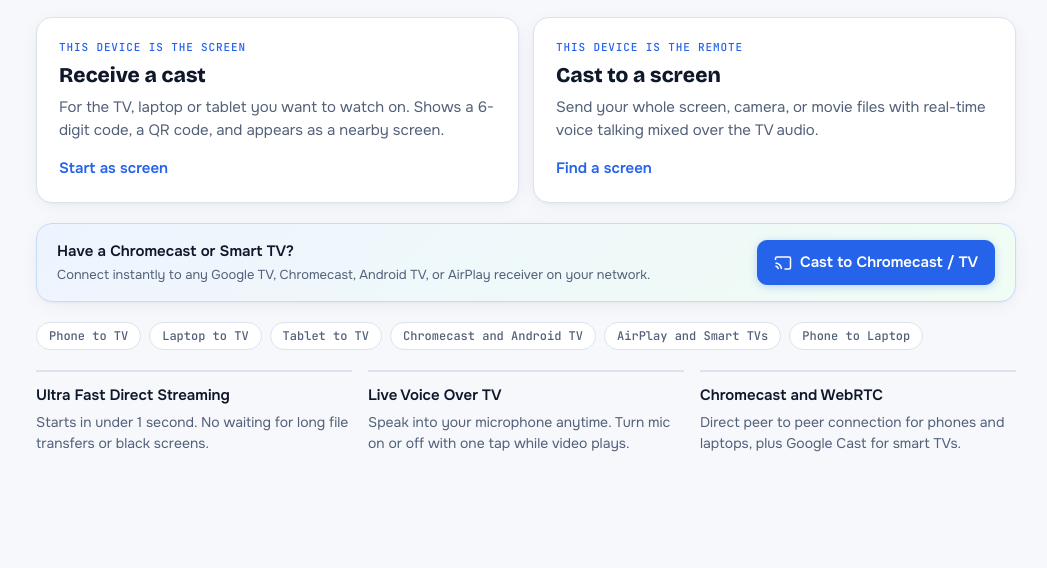
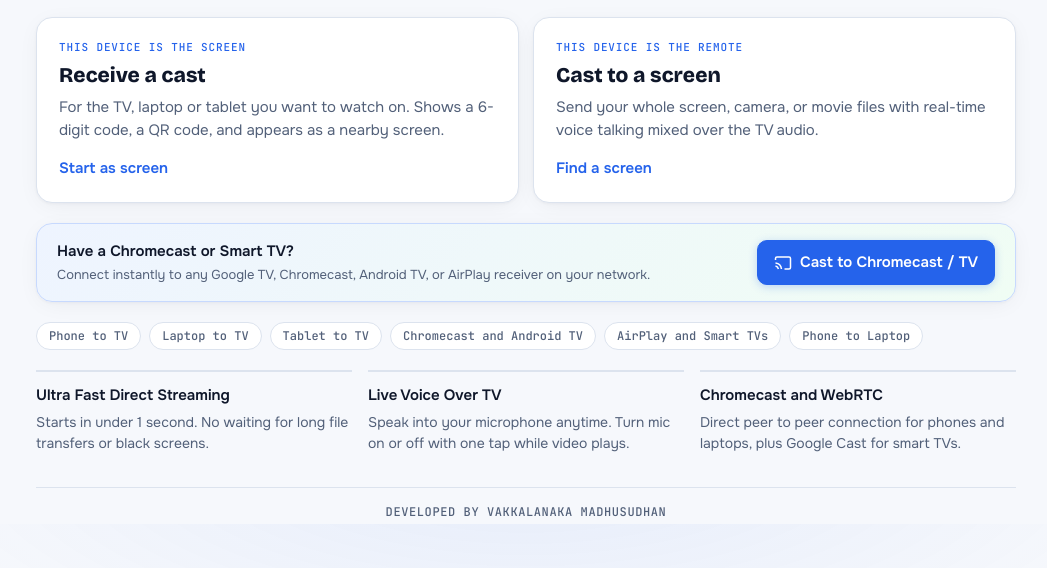
Before and after one commit to pragadas-madhu/cast-fullstack, a website: page public/index.html in a window 1280 px wide. Shown: the part 276-844 px from the top of the page, without its empty margins (114-1161 px from the left). Before the commit the page ends 800 px from the top, so only its background shows below. Drawn offline with nearby package versions, Linux system fonts and the light colour scheme; no server answers.

Commit message:
Add footer: Developed by VAKKALANAKA MADHUSUDHAN

```diff
--- a/public/index.html
+++ b/public/index.html
@@ -195,6 +195,10 @@
       </div>
     </div>
   </section>
+
+  <footer class="footer">
+    <p>Developed by VAKKALANAKA MADHUSUDHAN</p>
+  </footer>
 </div>
 <div class="toast" id="toast" role="status" hidden></div>
 
--- a/public/style.css
+++ b/public/style.css
@@ -262,3 +262,17 @@
   .mic-toggle-banner{flex-direction:column;align-items:stretch;text-align:center}
   .mic-status-text{justify-content:center}
 }
+
+.footer{
+  text-align:center;
+  padding-top:16px;
+  border-top:1px solid var(--line);
+  margin-top:8px;
+}
+.footer p{
+  margin:0;
+  font:500 12px var(--mono);
+  color:var(--muted);
+  letter-spacing:.05em;
+  text-transform:uppercase;
+}
```
